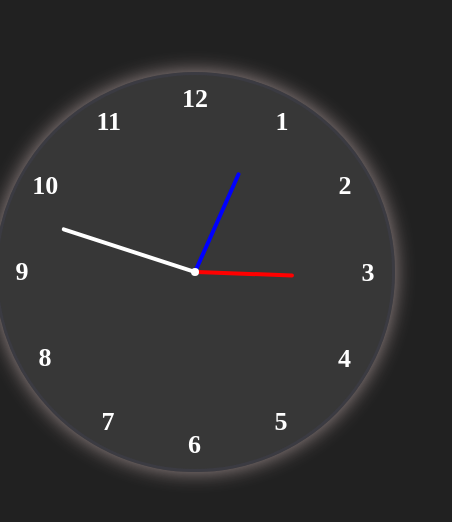
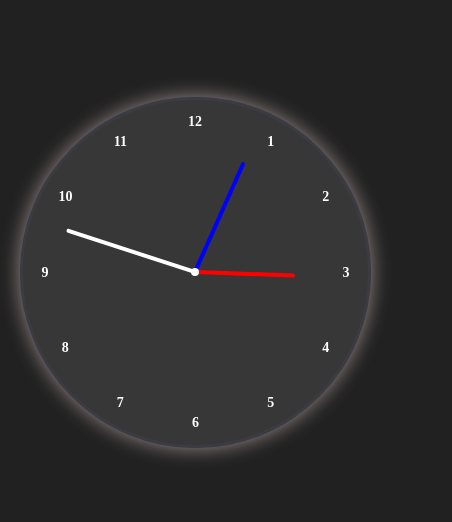
Before and after one commit to Anushka-0703/Analog-Clock, a plain HTML site: page index.html in a window 390 px wide. Shown: the part 150-672 px from the top of the page, 452 px wide, since content can reach past the window. Drawn offline with Linux system fonts and the light colour scheme.

Commit message:
Made responsive for all devices

```diff
--- a/index.html
+++ b/index.html
@@ -12,9 +12,9 @@
      <body>
           <div class="container">
                <div class="clock">
-                    <div style="--clr: red; --h:99px;" id="hour" class="hand"><i></i></div>
-                    <div style="--clr: blue;  --h:109px;" id="min" class="hand"><i></i></div>
-                    <div style="--clr: white; --h:140px;" id="sec" class="hand"><i></i></div>
+                    <div  id="hour" class="hand"><i style="--clr: red; --h:100px;"></i></div>
+                    <div id="min" class="hand"><i style="--clr: blue; --h:120px;"></i></div>
+                    <div  id="sec" class="hand"><i style="--clr: white; --h:135px;"></i></div>
 
                     <span style="--i: 1"><b>1</b></span>
                     <span style="--i: 2"><b>2</b></span>
--- a/style.css
+++ b/style.css
@@ -14,17 +14,22 @@ body {
 }
 .container {
      position: relative;
+     width: min(90vw, 400px);
+     /* max-width: 400px; */
 }
 .clock {
      background-color: rgba(255, 255, 255, 0.1);
-     width: 400px;
-     height: 400px;
+     /* width: min(90vw, 400px);
+     height: min(90vw, 400px); */
+     width: 100%;
+     aspect-ratio: 1 / 1;
      border-radius: 50%;
      border: 3px solid rgba(67, 67, 95, 0.25);
      box-shadow: 0px 0px 20px rgba(186, 166, 166, 0.8);
      display: flex;
      justify-content: center;
      align-items: center;
+     position: relative;
 }
 
 .clock span {
@@ -37,7 +42,7 @@ body {
 .clock span b {
      transform: rotate(calc(-30deg * var(--i)));
      display: inline-block;
-     font-size: 26px;
+     font-size: clamp(14px, 2vw, 26px);
 }
 .clock::before {
      content: "";
@@ -54,11 +59,13 @@ body {
      display: flex;
      justify-content: center;
      align-items: flex-end;
+      transform-origin: center bottom;
 }
 .hand i {
      position: absolute;
      background-color: var(--clr);
      width: 4px;
-     height: var(--h);
+     height:var(--h);
      border-radius: 8px;
+     /* transform-origin: bottom center; */
 }
```
